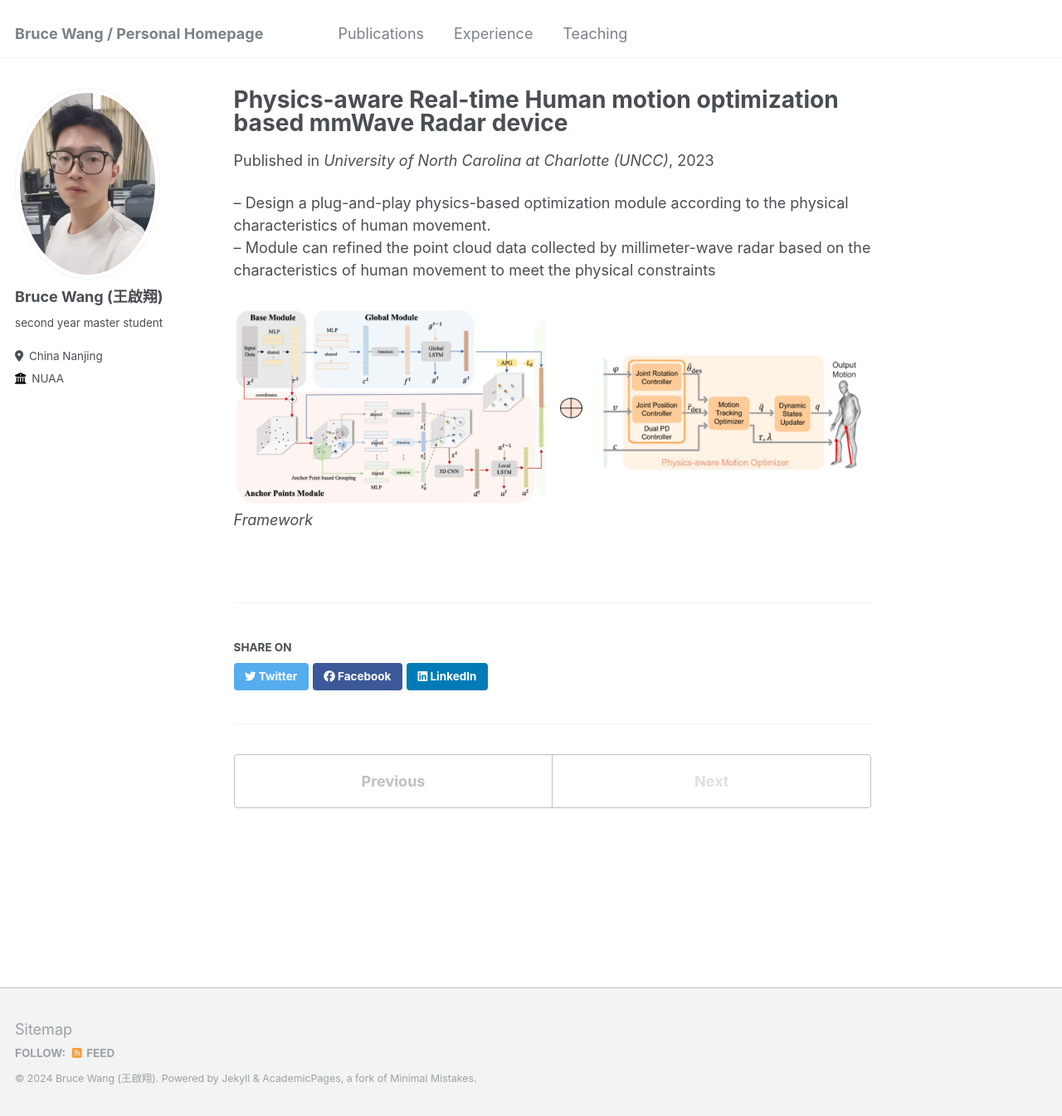
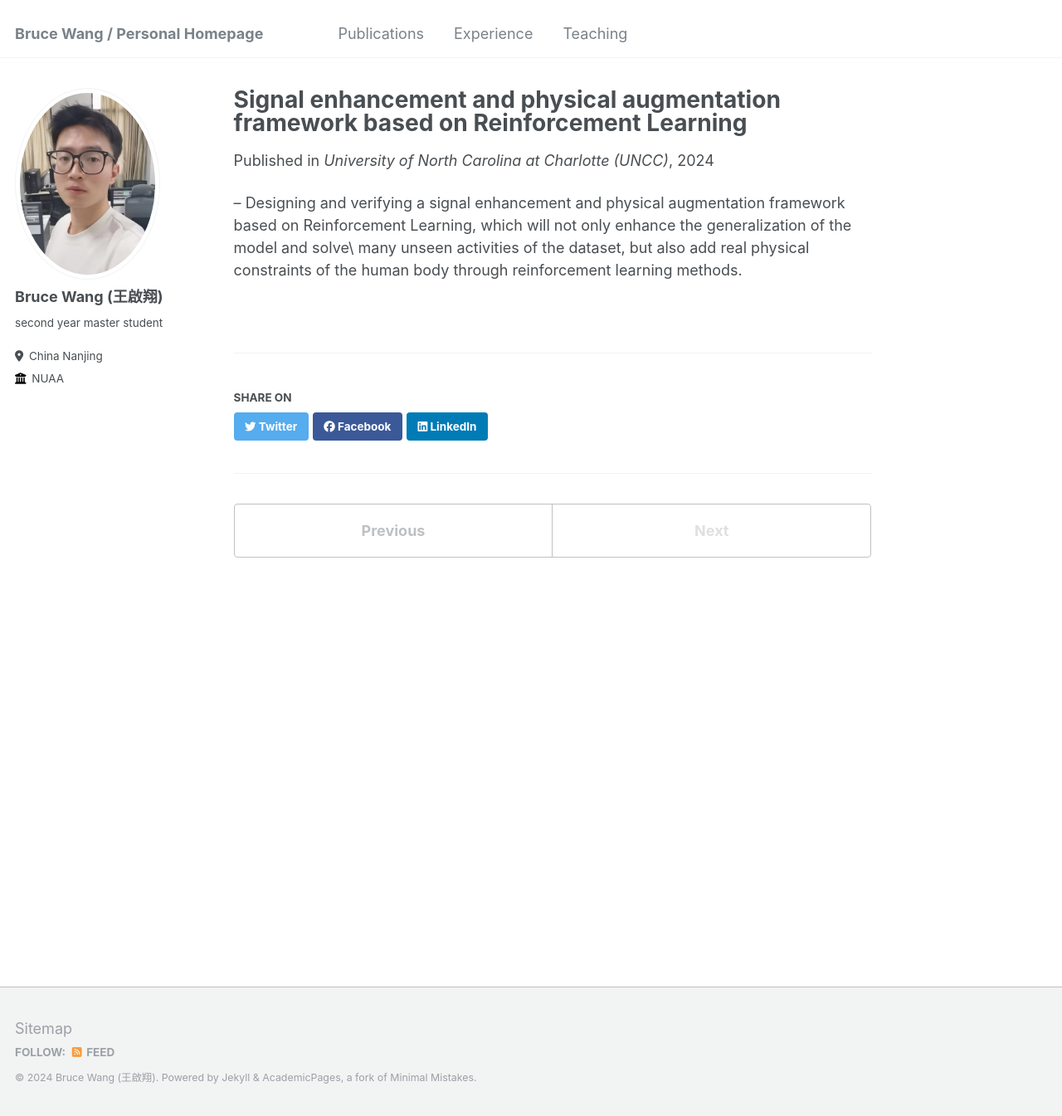
Before and after one commit to AirBall0/AirBall0.github.io, a Jekyll site: the page built from _experience/2024_intern.md, in a window 1280 px wide and 1345 px high. Shown: the whole window at 83% size. Built offline with Jekyll 4.4.1, drawn with Linux system fonts in a browser that asks for light colours; a file with an impossible date is left out.

Commit message:
Update 2024_intern.md

```diff
--- a/_experience/2024_intern.md
+++ b/_experience/2024_intern.md
@@ -1,15 +1,11 @@
 ---
-title: "Physics-aware Real-time Human motion optimization based mmWave Radar device"
+title: "Signal enhancement and physical augmentation framework based on Reinforcement Learning"
 collection: experience
 type: "Intern"
 permalink: /experience/2023_intern
 venue: "University of North Carolina at Charlotte (UNCC)"
-date: 2023-11-01
-location: "China, Nanjing"
+date: 2024-03-20
+
 ---
 
-– Design a plug-and-play physics-based optimization module according to the physical characteristics of human movement.\
-– Module can refined the point cloud data collected by millimeter-wave radar based on the characteristics of human movement to meet the physical constraints
-
-![physics-aware](../images/optim.png)\
-*Framework*
+– Designing and verifying a signal enhancement and physical augmentation framework based on Reinforcement Learning, which will not only enhance the generalization of the model and solve\ many unseen activities of the dataset, but also add real physical constraints of the human body through reinforcement learning methods.
```
